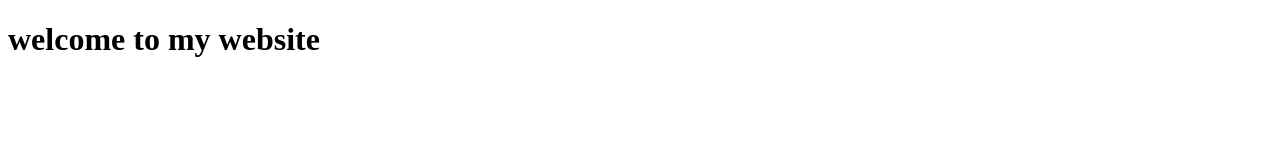
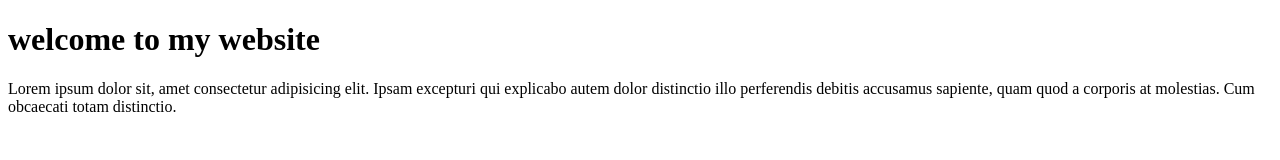
Before and after one commit to juhibhagat/ui-development, a plain HTML site: page index.html in a window 1280 px wide. Drawn offline with Linux system fonts and the light colour scheme.

Commit message:
update kiye index.html
paragraph add kiye

```diff
--- a/index.html
+++ b/index.html
@@ -7,5 +7,6 @@
 </head>
 <body>
     <h1>welcome to my website</h1>
+    <p>Lorem ipsum dolor sit, amet consectetur adipisicing elit. Ipsam excepturi qui explicabo autem dolor distinctio illo perferendis debitis accusamus sapiente, quam quod a corporis at molestias. Cum obcaecati totam distinctio.</p>
 </body>
 </html>
```
